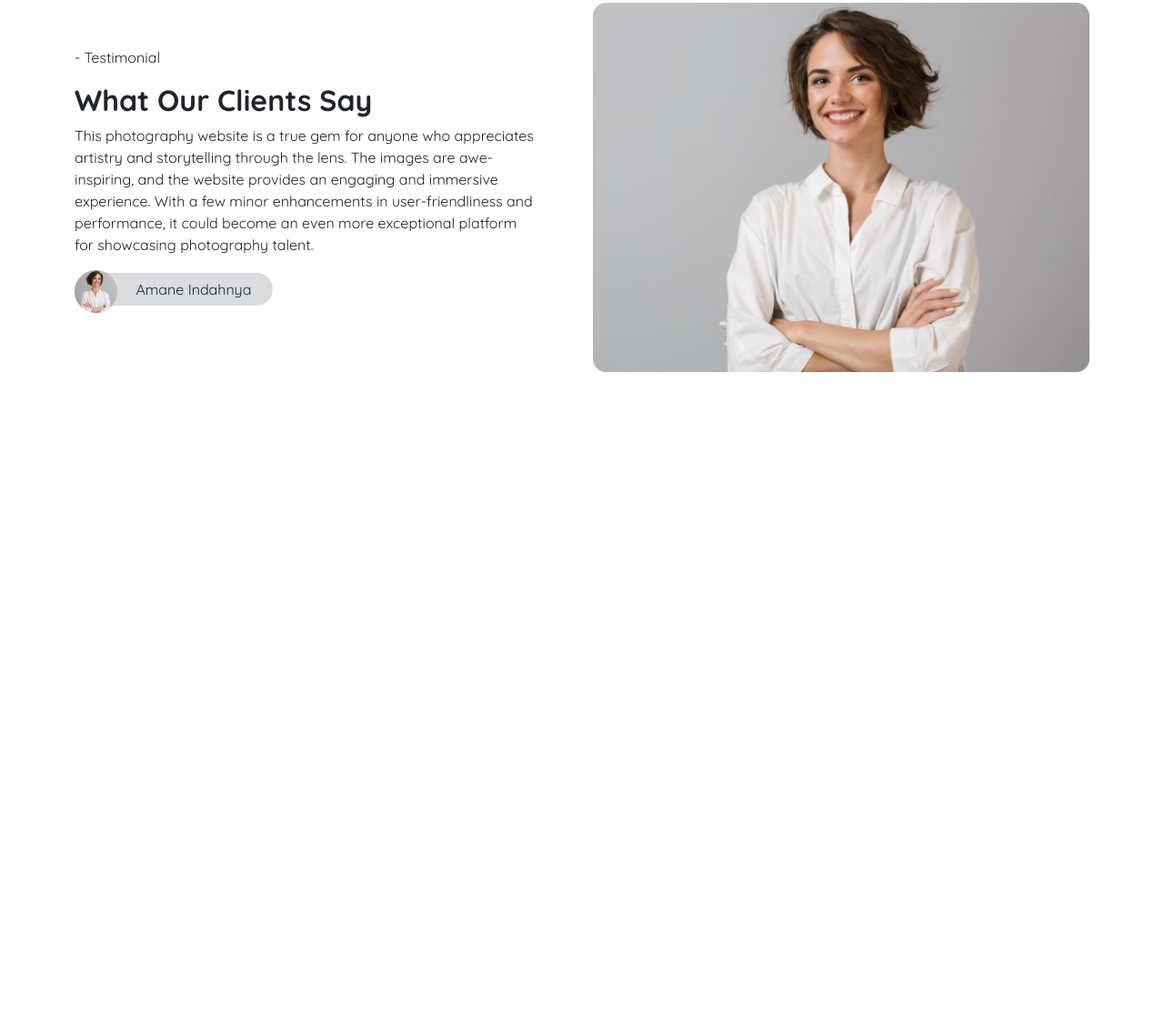
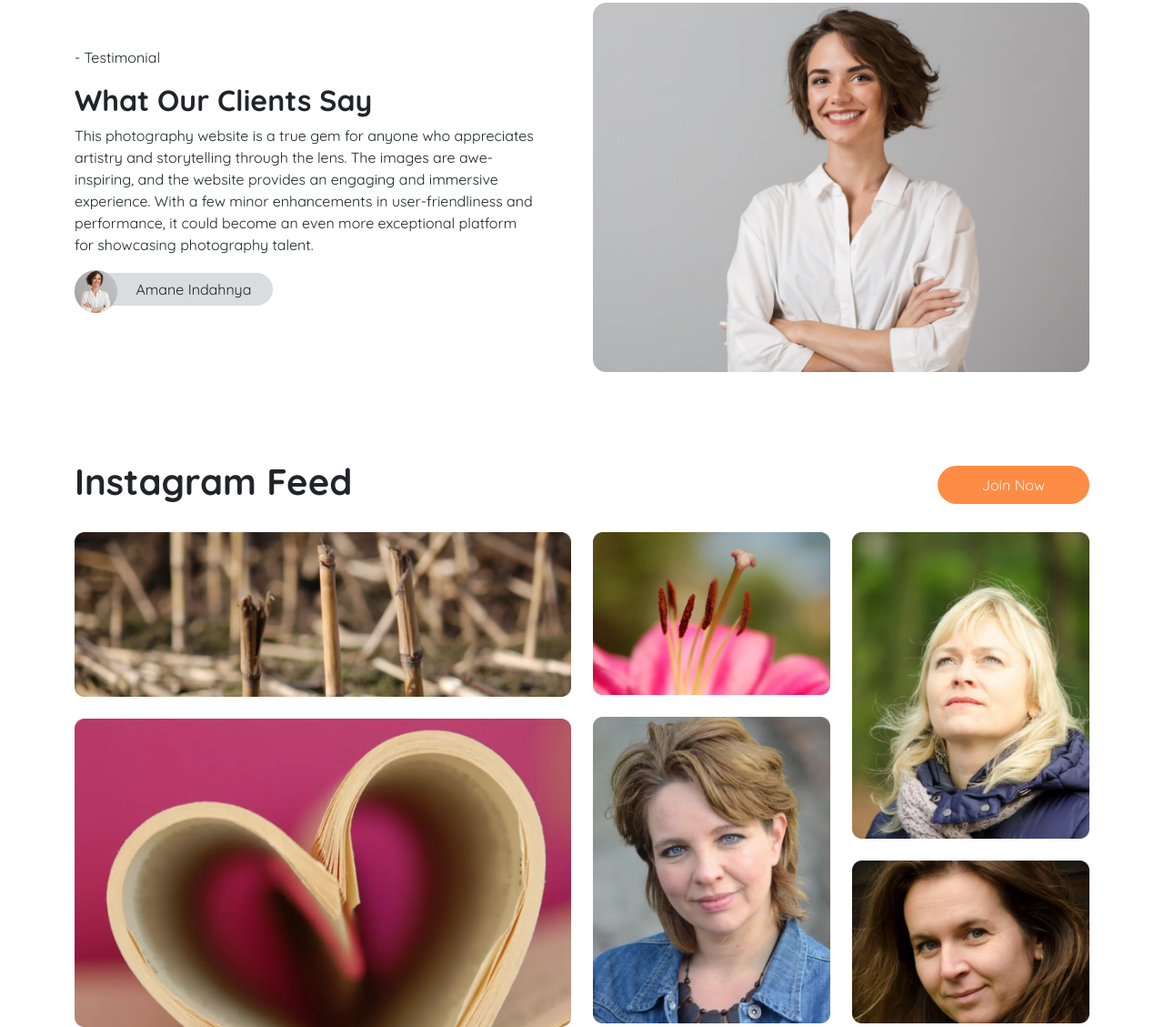
Before and after one commit to dipu59/Bootstrap-Assignmentt, a plain HTML site: page index.html in a window 1280 px wide. Shown: the part 3208-4337 px from the top of the page at 91% size. Before the commit the page ends 3665 px from the top, so only its background shows below. Drawn offline with nearby package versions, Linux system fonts and the light colour scheme.

Commit message:
Instagram Section Add

```diff
--- a/index.html
+++ b/index.html
@@ -369,6 +369,75 @@
 
 
 
+    <!-- this is Instagram-Section start -->
+    <div class="instagram-section container">
+      <div class="row-gap-2">
+        <div class="row pt-5 pb-4">
+          <div class="col-6 align-content-center">
+            <p class="h1 fw-bold">Instagram Feed</p>
+          </div>
+          <div class="col-6 justify-content-end align-content-center d-grid">
+            <button class="btn button-1 text-light pt-2 pb-2 ps-5 pe-5">
+              Join Now
+            </button>
+          </div>
+        </div>
+        <div class="row">
+          <div class="col-6">
+            <div class="row mb-4">
+              <img
+                src="img-gellery-instagram/Rectangle 40.png"
+                alt=""
+                class="img-fluid w-100 h-100"
+              />
+            </div>
+            <div class="row">
+              <img
+                src="img-gellery-instagram/Rectangle 35.png"
+                alt=""
+                class="img-fluid w-100 h-100"
+              />
+            </div>
+          </div>
+          <div class="col-3">
+            <div class="row">
+              <img
+                src="img-gellery-instagram/Rectangle 36.png"
+                alt=""
+                class="img-fluid w-100 h-100"
+              />
+            </div>
+            <div class="row mt-4">
+              <img
+                src="img-gellery-instagram/Rectangle 38.png"
+                alt=""
+                class="img-fluid w-100 h-100"
+              />
+            </div>
+          </div>
+          <div class="col-3">
+            <div class="row">
+              <img
+                src="img-gellery-instagram/Rectangle 37.png"
+                alt=""
+                class="img-fluid w-100 h-100"
+              />
+            </div>
+            <div class="row mt-4">
+              <img
+                src="img-gellery-instagram/Rectangle 39.png"
+                alt=""
+                class="img-fluid w-100 h-100"
+              />
+            </div>
+          </div>
+        </div>
+      </div>
+    </div>
+    <!-- this is Instagram-Section end -->
+
+
+
 
 
 
```
